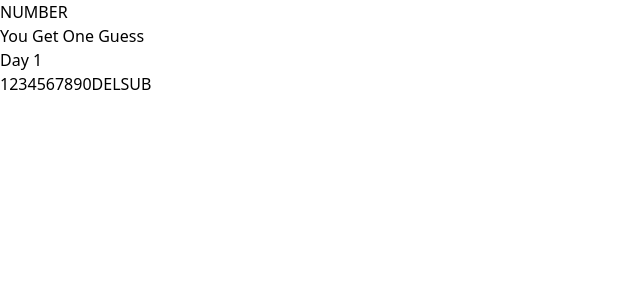
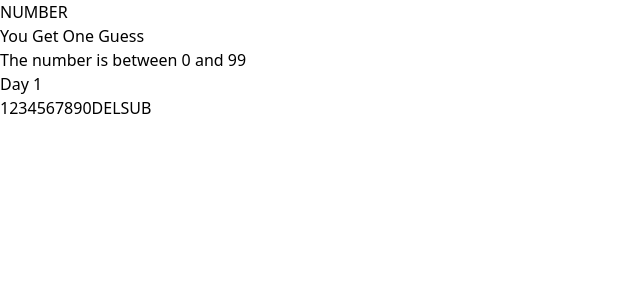
Before and after one commit to hminsky2002/number, a React (Vite) app: page / in a window 1280 px wide. Shown: the top 300 px of the page, without its empty margins (0-640 px from the left). Built offline with nearby package versions, Linux system fonts and the light colour scheme.

Commit message:
added subtitle

```diff
--- a/src/components/Header.tsx
+++ b/src/components/Header.tsx
@@ -7,6 +7,7 @@ export const Header = () => {
     <div className="mx-auto text-center">
       <h1 className="text-6xl font-bold">NUMBER</h1>
       <h2 className="text-2xl">You Get One Guess</h2>
+      <h2 className="text-2xl">The number is between 0 and 99</h2>
       <h2 className="text-xl">{`Day ${day}`}</h2>
     </div>
   );
```
